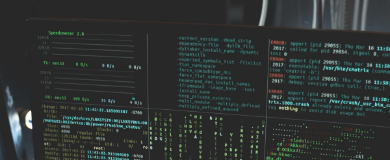
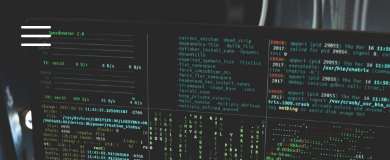
Before and after one commit to Nicolas-Mazziotti/portfolio_mazziotti, a React (Vite) app: page / in a window 390 px wide. Shown: the top 160 px of the page. Built offline with nearby package versions, Linux system fonts and the light colour scheme.

Commit message:
Create navbar icon

```diff
--- a/index.html
+++ b/index.html
@@ -9,7 +9,7 @@
     <link href="https://fonts.googleapis.com/css2?family=Raleway:ital,wght@0,100..900;1,100..900&family=Roboto:ital,wght@0,100;0,300;0,400;0,500;0,700;0,900;1,100;1,300;1,400;1,500;1,700;1,900&display=swap" rel="stylesheet">
 
     <meta name="viewport" content="width=device-width, initial-scale=1.0" />
-    <title>Vite + React</title>
+    <title>Portfolio Nicolas Mazziotti</title>
   </head>
   <body>
     <div id="root"></div>
--- a/src/Components/Header/Header.css
+++ b/src/Components/Header/Header.css
@@ -1,7 +1,7 @@
 
 .header-container{
     position: relative;
-    background-image: url(/public/assets/header_background2.jpg);
+    background-image: url(/assets/header_background2.jpg);
     background-size: cover;
     background-position: center;
     background-color: rgba(2, 2, 2, 0.5);
--- a/src/Components/Navbar/Navbar.css
+++ b/src/Components/Navbar/Navbar.css
@@ -32,16 +32,7 @@
     margin-right: 0.3rem;
     }
 
-/* .navbar-container ul li svg:hover {
-    background-color: rgb(8, 110, 105);
-    transition: 0.2s;
-    } */
 
-/* .navbar-container ul li span:hover {
-    color: white;
-    font-weight: 500;
-    transition: 2s;
-} */
 .navbar-icons {
     width: 40px;
 }
@@ -58,11 +49,27 @@
     /* background-color:rgb(11, 156, 149) ;     */
   }
 
+
+  .container-menu-icon{
+    position: absolute;
+    color: white;
+    z-index: 2;
+    display: none;
+    margin: 1rem;
+  }
+  .container-menu-icon svg {
+    color: white;
+    width: 40px;
+  }
+
   /* MEDIA QUERIES */
 
   @media screen and (max-width: 925px){
-    .navbar-container{
+    .navbar-container ul{
         display: none;
     }
+    .container-menu-icon{
+        display:block;
+      }
 
   }
--- a/src/Components/Navbar/Navbar.jsx
+++ b/src/Components/Navbar/Navbar.jsx
@@ -1,8 +1,12 @@
-import { UserIcon, CheckCircleIcon, BookOpenIcon, EnvelopeIcon } from '@heroicons/react/24/outline'
+import { UserIcon, CheckCircleIcon, BookOpenIcon, EnvelopeIcon, Bars3Icon } from '@heroicons/react/24/outline'
 import './Navbar.css'
 
 const Navbar = () => {
   return (
+    <>
+    <div className='container-menu-icon'>
+      <Bars3Icon/>
+      </div>
     <div className='navbar-container'>
            <ul>
         <li>
@@ -23,6 +27,7 @@ const Navbar = () => {
         </li>
       </ul>
  </div>
+ </>
 
 
 
```
